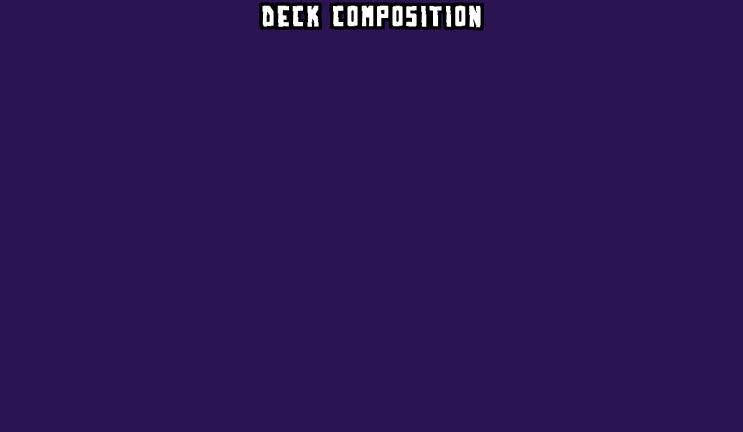
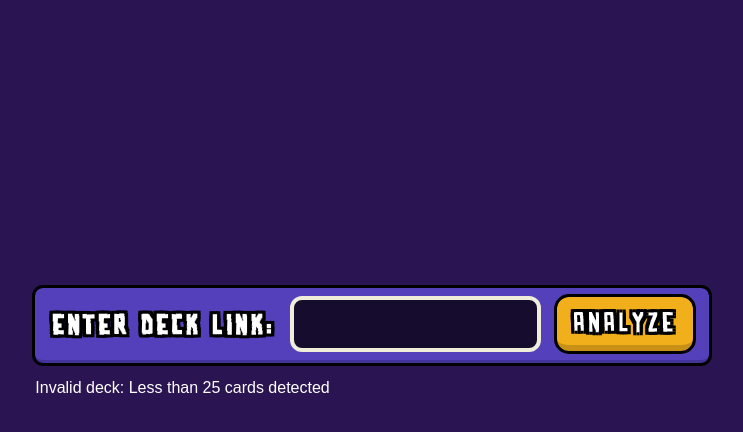
Before and after one commit to devkennyy/deckcheck, a React (Create React App) app: page / in a window 1280 px wide. Both pictures are taken after a click on the button "ANALYZE". Shown: the top 432 px of the page, without its empty margins (268-1011 px from the left). Built offline with nearby package versions, Linux system fonts and the light colour scheme.

Commit message:
add unique error messages

```diff
--- a/src/components/DeckInput.js
+++ b/src/components/DeckInput.js
@@ -1,12 +1,13 @@
 import React, { useState } from 'react';
 import { allCards } from '../const';
-import Card from '../components/Card'
+import Card from '../components/Card';
+import '../App.css';
 
 const DeckInput = ({ onDeckInput }) => {
   const [deckLink, setDeckLink] = useState('');
   const [deckComposition, setDeckComposition] = useState([]);
   const [isLinkInputVisible, setLinkInputVisible] = useState(true);
-  const [showErrorMessage, setShowErrorMessage] = useState(false);
+  const [errorMessage, setErrorMessage] = useState('');
 
   const handleInputChange = (e) => {
     setDeckLink(e.target.value);
@@ -17,8 +18,32 @@ const DeckInput = ({ onDeckInput }) => {
     const cardNumbers = query.split('.').map(Number);
     const filteredCardNumbers = cardNumbers.filter((num) => !isNaN(num));
 
+    // Check if the card count is above 25
     if (filteredCardNumbers.length > 25) {
-      setShowErrorMessage(true);
+      setErrorMessage("Invalid deck: More than 25 cards detected");
+      setDeckLink('');
+      return;
+    }
+
+    // Calculate the total cost of the deck
+    const totalCost = filteredCardNumbers.reduce((total, number) => {
+      const cardInfo = allCards.find((card) => card.id === number);
+      if (cardInfo) {
+        return total + cardInfo.cost;
+      }
+      return total;
+    }, 0);
+
+    // Check if the cost is above 50
+    if (totalCost > 50) {
+      setErrorMessage("Invalid deck: Cost is more than 50");
+      setDeckLink('');
+      return;
+    }
+
+    // Check if the card count is less than 25
+    if (filteredCardNumbers.length < 25) {
+      setErrorMessage("Invalid deck: Less than 25 cards detected");
       setDeckLink('');
       return;
     }
@@ -36,6 +61,7 @@ const DeckInput = ({ onDeckInput }) => {
 
     setDeckComposition(cardData);
     setLinkInputVisible(false);
+    setErrorMessage('');
 
     onDeckInput(cardData);
   };
@@ -62,9 +88,9 @@ const DeckInput = ({ onDeckInput }) => {
         </div>
       )}
 
-      {showErrorMessage && (
+      {errorMessage && (
         <div className="error-message">
-          <p>Invalid deck: More than 25 cards detected</p>
+          <p>{errorMessage}</p>
         </div>
       )}
     </div>
```
